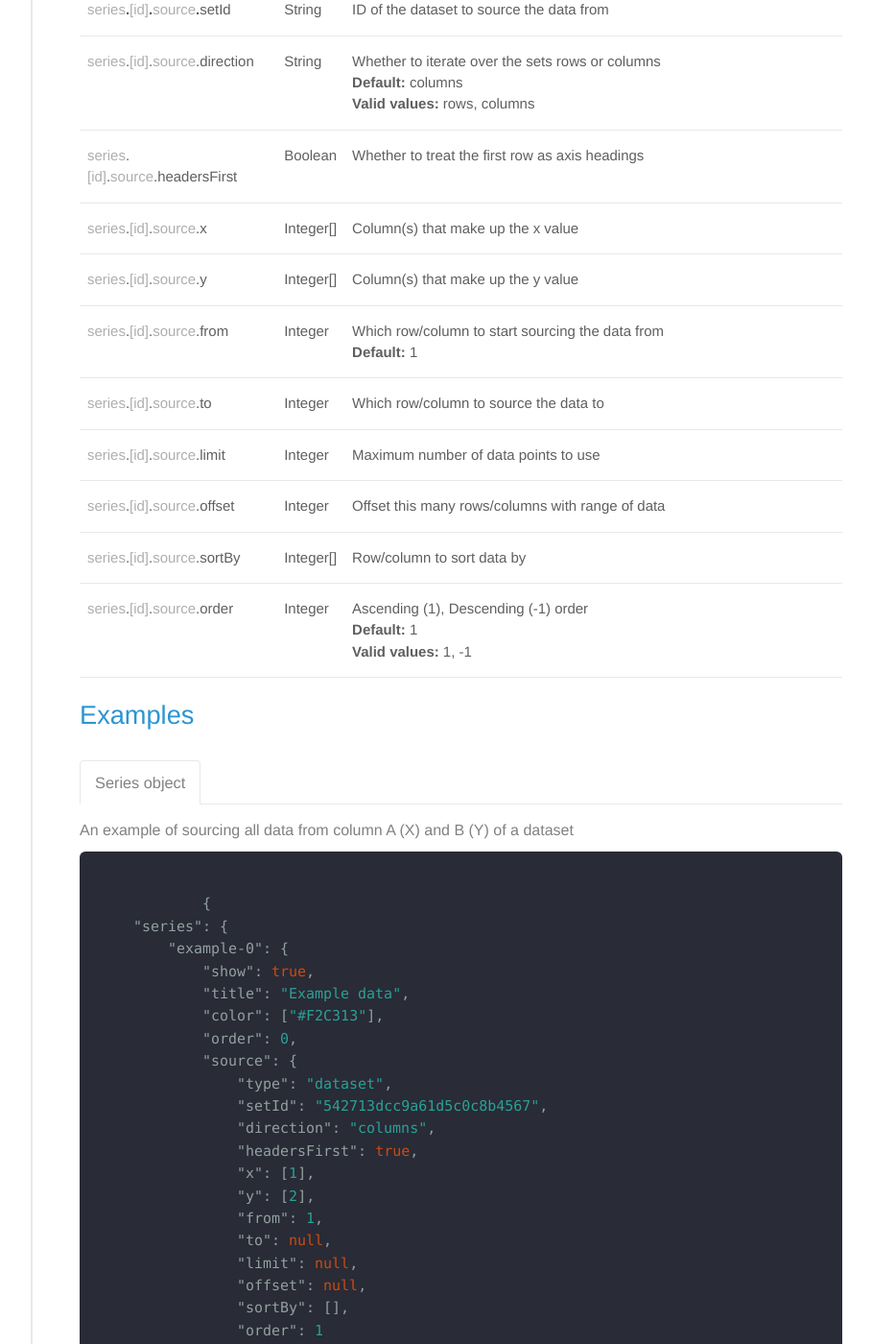
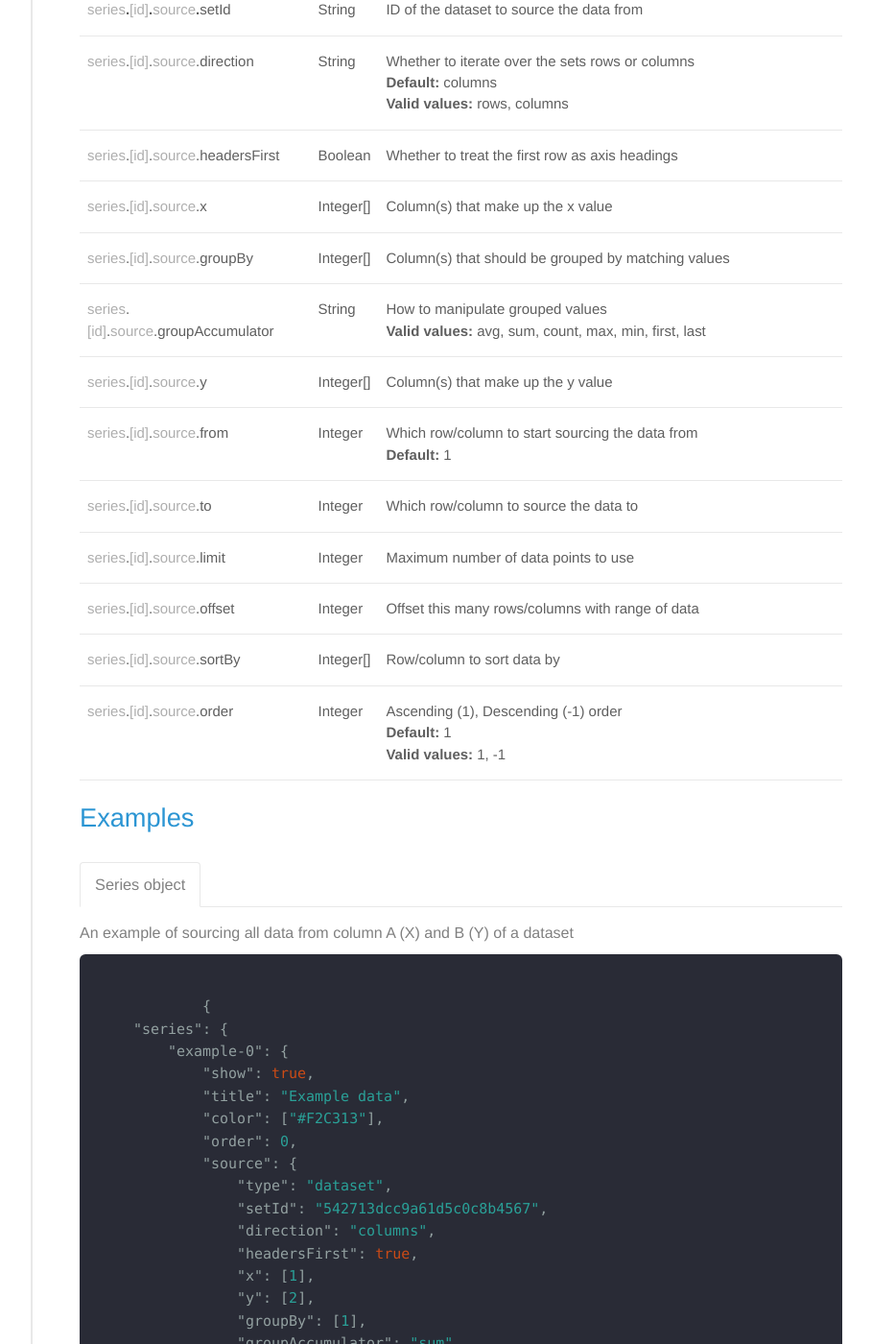
Before and after one commit to ChartBlocks/developer-docs, a Jekyll site: the page built from chart-config.md, in a window 1280 px wide and 1400 px high, scrolled down 4598 px. Shown: the whole window at 96% size, without its empty margins (292-1201 px from the left). Built offline with Jekyll 4.4.1, drawn with Linux system fonts in a browser that asks for light colours; nearby versions of some CDN libraries; some of the changed text lies outside the part shown.

Commit message:
Group by config

```diff
--- a/_config.yml
+++ b/_config.yml
@@ -2,7 +2,7 @@
 title: ChartBlocks chart library documentation
 email: support@chartblocks.com
 description: > # this means to ignore newlines until "baseurl:"
-  Documentation for the implementation and use of the ChartBlocks chart library.
+  Documentation for the ChartBlocks infrastructure.
 baseurl: "" # the subpath of your site, e.g. /blog/
 url: "http://chartblocks.com" # the base hostname & protocol for your site
 twitter_username: chartblocks
--- a/_data/chart-config/config.json
+++ b/_data/chart-config/config.json
@@ -261,6 +261,17 @@
                     "parameter": "series.[id].source.x",
                     "type": "Integer[]",
                     "description": "Column(s) that make up the x value"
+                },
+                {
+                    "parameter": "series.[id].source.groupBy",
+                    "type": "Integer[]",
+                    "description": "Column(s) that should be grouped by matching values"
+                },
+                {
+                    "parameter": "series.[id].source.groupAccumulator",
+                    "type": "String",
+                    "description": "How to manipulate grouped values",
+                    "validValues": ["avg", "sum", "count", "max", "min", "first", "last"]
                 },
                 {
                     "parameter": "series.[id].source.y",
--- a/_includes/config/example/series.json
+++ b/_includes/config/example/series.json
@@ -12,6 +12,8 @@
                 "headersFirst": true,
                 "x": [1],
                 "y": [2],
+                "groupBy": [1],
+                "groupAccumulator": "sum",
                 "from": 1,
                 "to": null,
                 "limit": null,
```
Also changed, not shown: rest-api.md (+1 -1 lines).
